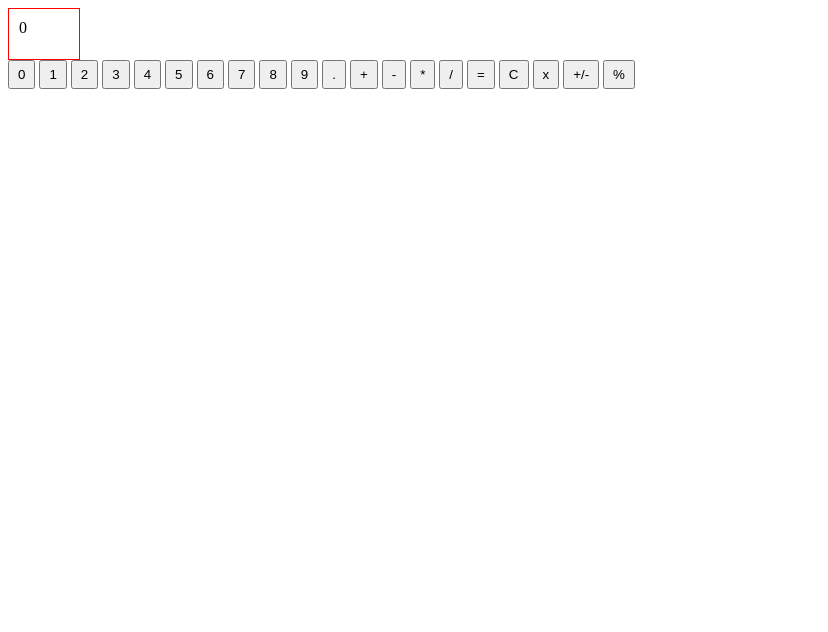
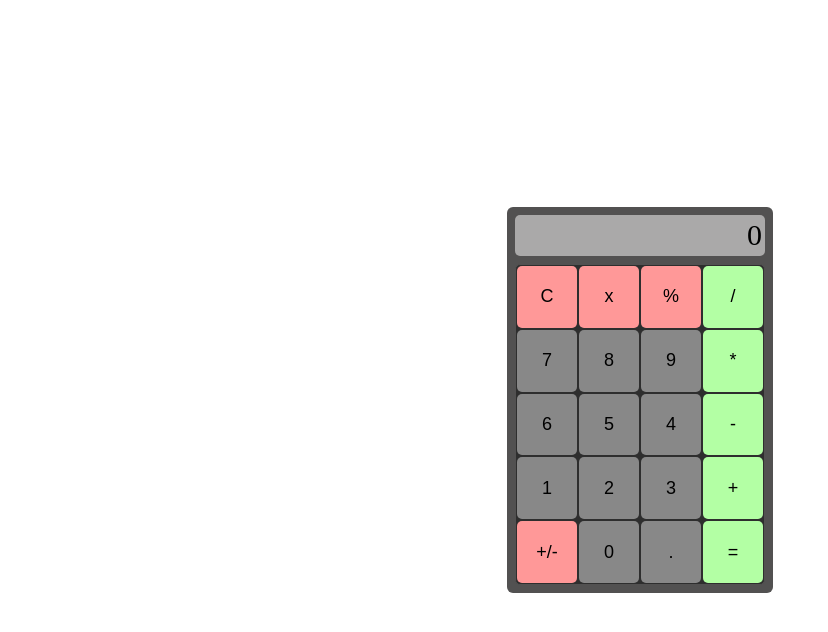
Before and after one commit to georges-kh/Calculator, a plain HTML site: page index.html in a window 1280 px wide. Shown: the whole page, without its empty margins (0-828 px from the left). Drawn offline with Linux system fonts and the light colour scheme.

Commit message:
Style the page
Limit number of characters displayed

decimalCheck now limits number of characters displayed to 16 and
dynamicRounding also limits digits after decimal point to not exceed
the limit

Call display when evaluating

The display function now calls dispaly at the end of every evaluation
instead of setting the screen content

Set input for every button class

input is now set for every class event listener

```diff
--- a/index.html
+++ b/index.html
@@ -9,33 +9,40 @@
   <script src="script.js" defer></script>
 </head>
 
+  <body>
+    <div class="container">
+      <div class="calculator">
 
-<body>
+        <div id="display">0</div>
 
-  <div id="display">0</div>
-  <button data-value="0" class="digit-button">0</button>
-  <button data-value="1" class="digit-button">1</button>
-  <button data-value="2" class="digit-button">2</button>
-  <button data-value="3" class="digit-button">3</button>
-  <button data-value="4" class="digit-button">4</button>
-  <button data-value="5" class="digit-button">5</button>
-  <button data-value="6" class="digit-button">6</button>
-  <button data-value="7" class="digit-button">7</button>
-  <button data-value="8" class="digit-button">8</button>
-  <button data-value="9" class="digit-button">9</button>
-  <button data-value="." class="digit-button">.</button>
+        <div class="buttons-div">
+            <button data-value="Escape" class="function-button">C</button>
+            <button data-value="Backspace" class="function-button">x</button>
+            <button data-value="%" class="function-button">%</button>
+            <button data-value="/" class="operator-button">/</button>
 
-  <button data-value="+" class="operator-button">+</button>
-  <button data-value="-" class="operator-button">-</button>
-  <button data-value="*" class="operator-button">*</button>
-  <button data-value="/" class="operator-button">/</button>
-  <button data-value="Enter" class="operator-button">=</button>
-  <button data-value="Escape" class="function-button">C</button>
-  <button data-value="Backspace" class="function-button">x</button>
-  <button data-value="invert" class="function-button">+/-</button>
-  <button data-value="%" class="function-button">%</button>
+            <button data-value="7" class="digit-button">7</button>
+            <button data-value="8" class="digit-button">8</button>
+            <button data-value="9" class="digit-button">9</button>
+            <button data-value="*" class="operator-button">*</button>
 
-</body>
+            <button data-value="6" class="digit-button">6</button>
+            <button data-value="5" class="digit-button">5</button>
+            <button data-value="4" class="digit-button">4</button>
+            <button data-value="-" class="operator-button">-</button>
 
+            <button data-value="1" class="digit-button">1</button>
+            <button data-value="2" class="digit-button">2</button>
+            <button data-value="3" class="digit-button">3</button>
+            <button data-value="+" class="operator-button">+</button>
+
+            <button data-value="invert" class="function-button">+/-</button>
+            <button data-value="0" class="digit-button">0</button>
+            <button data-value="." class="digit-button">.</button>
+            <button data-value="Enter" class="operator-button">=</button>
+        </div>
+      </div>
+    </div>
+  </body>
 
 </html>
--- a/script.js
+++ b/script.js
@@ -53,6 +53,9 @@ function decimalCheck() {
     return;
   } else {
     number += input;
+    if (number.length > 16) {
+      number = number.slice(0, 16);
+    }
   }
 }
 
@@ -67,21 +70,19 @@ function runOperation() {
 
     // calculate (add first number to initial which is 0)
     result = operation(+previousNumber, +currentNumber, operator);
-
     // save the result
     previousNumber = result;
 
     // calls the dynamicRounding function and assigns it to roundingFactor
     let roundingFactor = dynamicRounding();
 
-    // reset number
-    number = "";
 
     // rounds the result to 9 digits at most after the decimal point
     const roundedResult = Math.round(result*(10**roundingFactor))/(10**roundingFactor);
 
-    // updates screen
-    screen.textContent = roundedResult;
+    number = roundedResult;
+    display();
+    number = "";
   }
 
   // grabs the operator for next calculation
@@ -89,9 +90,9 @@ function runOperation() {
 }
 
 
-// returns the number of digits after the decimal point (9 max)
+// returns the number of digits after the decimal point (14 max)
 function dynamicRounding() {
-  let available = Math.abs(previousNumber.toString().length - 9);
+  let available = Math.abs(previousNumber.toString().length - 14);
   return available;
 }
 
@@ -165,8 +166,8 @@ const screen = document.getElementById("display");
 // DOM object for all digit buttons
 const digits = document.querySelectorAll(".digit-button");
 // assigns event listeners for a click
-digits.forEach(digit => digit.addEventListener("click", function(e) {
-  input = e.srcElement.dataset.value;
+digits.forEach(digit => digit.addEventListener("click", function() {
+  input = this.dataset.value;
   decimalCheck();
   display();
 }));
@@ -175,12 +176,18 @@ digits.forEach(digit => digit.addEventListener("click", function(e) {
 // DOM object for all operator buttons
 const operators = document.querySelectorAll(".operator-button");
 // adds event listeners that call the runOperation function
-operators.forEach(operator => operator.addEventListener("click", runOperation));
+operators.forEach(operator => operator.addEventListener("click", function() {
+  input = this.dataset.value;
+  runOperation();
+}));
 
 // DOM object for all function buttons
 const funcButtons = document.querySelectorAll(".function-button");
 // adds event listeners that call the runFunction buttons
-funcButtons.forEach(func => func.addEventListener("click", runFunction));
+funcButtons.forEach(func => func.addEventListener("click", function() {
+  input = this.dataset.value;
+  runFunction();
+}));
 
 window.addEventListener("keydown", function(e) {
   const keyPress = document.querySelector(`button[data-value="${e.key}"]`)
--- a/style.css
+++ b/style.css
@@ -1,10 +1,68 @@
+body {
+  margin: 0;
+}
+
+.container {
+  width: 100vw;
+  height: 100vh;
+  display: flex;
+}
+
+.calculator {
+  margin: auto;
+  width: 250px;
+  height: 370px;
+  padding: 8px;
+  display: flex;
+  flex-direction: column;
+  background: rgb(82, 81, 81);
+  border-radius: 6px;
+}
+
 #display {
-  width: 50px;
-  height: 30px;
-  padding: 10px;
-  border: 1px solid red;
+  height: 35px;
+  text-align: right;
+  font-size: 30px;
+  padding: 3px;
+  border: none;
+  background: rgb(170, 169, 169);
+  border-radius: 5px;
+  margin-bottom: 8px;
+}
+
+.buttons-div {
+  display: flex;
+  flex-direction: row;
+  flex: 1;
+  border: 1px solid rgb(82, 81, 81);;
+  display: flex;
+  flex-wrap: wrap;
+  background: rgb(46, 46, 46);
+  border-radius: 5px;
 }
 
 button {
-  padding: 5px 8px;
+  font-size: 18px;
+  border: none;
+  border-radius: 5px;
+  background: rgb(136, 136, 136);
+  width: 60px;
+  margin: 1px;
+  transition: all 0.1s;
 }
+
+.operator-button {
+  background: rgb(179, 255, 164);
+}
+
+.function-button {
+  background: rgb(255, 152, 152);
+}
+
+button:active {
+  background: rgb(168, 167, 167);
+}
+
+button:hover {
+  transform: scale(1.1);
+}
```
Also changed, not shown: 1 other file.
